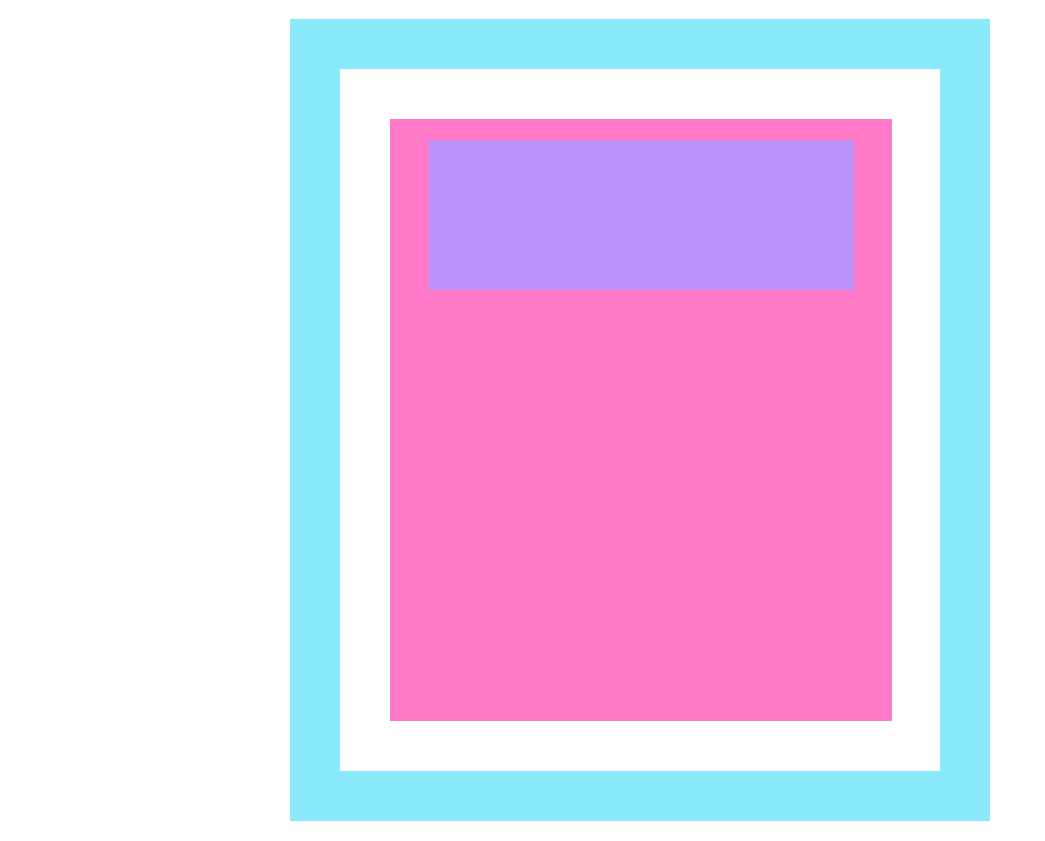
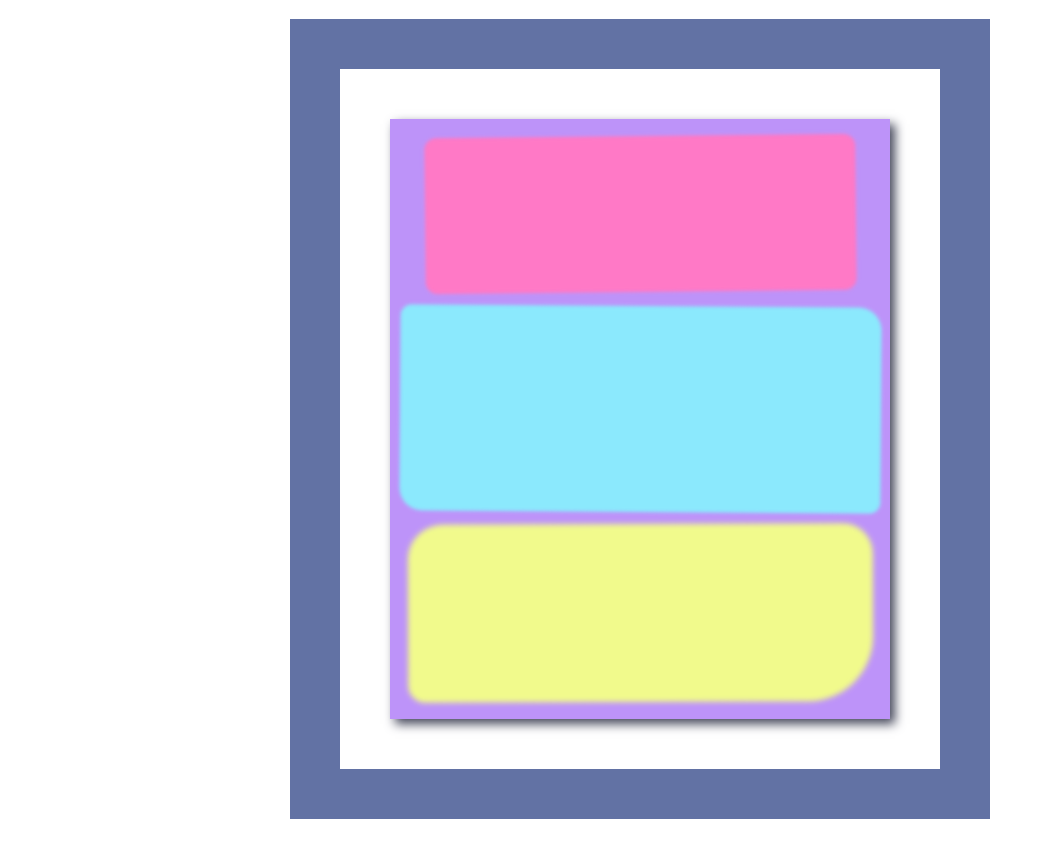
Before and after one commit to defDalila/learn-css-box-freecodecamp, a plain HTML site: page index.html in a window 1280 px wide. Shown: the part 61-902 px from the top of the page, without its empty margins (0-1045 px from the left). Drawn offline with Linux system fonts and the light colour scheme.

Commit message:
feat(styles): enhance canvas design with new elements and styles

```diff
--- a/index.html
+++ b/index.html
@@ -13,9 +13,9 @@
 
         <div class="frame">
             <div class="canvas">
-                <div class="one">
-
-                </div>
+                <div class="one"></div>
+                <div class="two"></div>
+                <div class="three"></div>
             </div>
         </div>
     </body>
--- a/styles.css
+++ b/styles.css
@@ -1,12 +1,31 @@
+:root
+{
+  --bgcolor: #282a36;
+  --fgcolor: #f8f8f2;
+  --comment: #6272A4;
+  --currline: #44475A;
+  --pink: #FF79C6;
+  --cyan: #8be9fd;
+  --green: #50fa7b;
+  --purple: #bd93f9;
+  --orange: #ffb86c;
+  --yellow: #f1fa8c;
+  --red: #ff5555;
+}
+
+
 .canvas {
   width: 500px;
   height: 600px;
-  background-color: #FF79C6;
-  padding: 1px;
+  background-color: var(--purple);
+  /* padding: 1px; */
+  overflow: hidden;
+  box-shadow: 5px 5px 10px var(--currline);
+  filter: blur(0.5px);
 }
 
 .frame {
-  border: solid 50px #8BE9FD;
+  border: solid 50px var(--comment);
   width: 500px;
   padding: 50px;
   margin: 20px auto;
@@ -15,6 +34,37 @@
 .one {
     width: 425px;
     height: 150px;
-    background-color: #BD93F9;
+    background-color: var(--pink);
     margin: 20px auto;
+    box-shadow: 0 0 3px 3px var(--pink);
+    border-radius: 9px;
+    transform: rotate(-0.6deg);
 }
+
+.two {
+    width: 475px;
+    height: 200px;
+    background-color: var(--cyan);
+    margin: 0 auto 20px auto;
+    box-shadow: 0 0 3px 3px var(--cyan);
+    border-radius: 8px 20px;
+    transform: rotate(0.4deg);
+}
+
+.three {
+    width: 91%;
+    height: 28%;
+    background-color: var(--yellow);
+    margin: auto;
+    box-shadow: 0 0 5px 5px var(--yellow);
+    border-radius: 30px 25px 60px 12px;
+    transform: rotate(-0.2deg);
+}
+
+.one, .two {
+    filter: blur(1px);
+}
+
+.three {
+    filter: blur(1px);
+}
```
Also changed, not shown: 1 other file.
